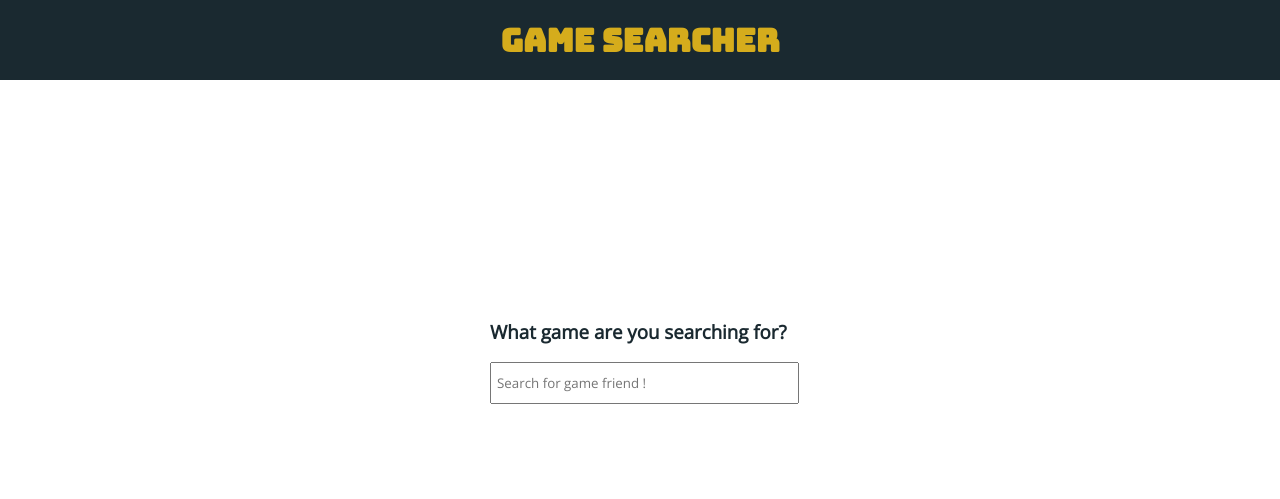
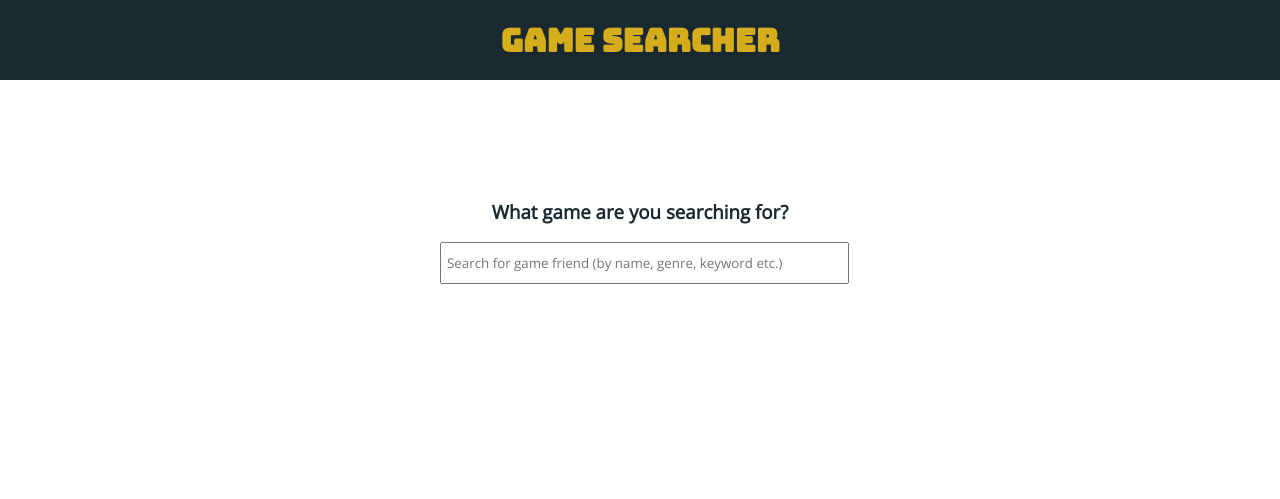
Before and after one commit to ReturnP/GameSearcher, a Flask app: page / in a window 1280 px wide. Shown: the top 499 px of the page. Run offline with Flask 2, Linux system fonts and the light colour scheme; parts of the project's set-up code (start-up, migrations or seed data) failed here and were passed over; some libraries are stand-ins or nearby versions.

Commit message:
fixed images

```diff
--- a/src/static/gIndex.css
+++ b/src/static/gIndex.css
@@ -22,6 +22,7 @@
     cursor: pointer;
 }
 h3{
+  text-align: center;
   color:#1A2930;
 }
 h2{
@@ -55,13 +56,18 @@ body {
   text-decoration: none;
   font-size: 12px;
   display: inline;
-  vertical-align: center;
+}
+#results a:hover {
+  text-decoration: underline;
 }
 
 #results li{
   color: black;
   background-color: white;
-  padding: 10px;
+  display: block;
+  height: 70px;
+  line-height: 70px;
+  overflow: hidden;
 }
 #results li:hover{
   background-color: #dddddd;
@@ -70,16 +76,17 @@ body {
   display: inline;
   width: 45px;
   height: 45px;
-  margin-right: 5px;
+  vertical-align: middle;
+  margin: 0 5px;
 }
 .container{
   position: absolute;
-  width: 300px;
+  width: 400px;
   height: 200px;
   z-index: 15;
-  top: 50%;
+  top: 35%;
   left: 50%;
-  margin: -100px 0 0 -150px;
+  margin: -100px 0 0 -200px;
 }
 #sp {
   padding: 10px 0px 10px 5px;
--- a/src/templates/index.html
+++ b/src/templates/index.html
@@ -5,7 +5,7 @@
 		<div class="dropdown">
 			<form>
 
-				<input id="sp" type="text" name="searchPath" placeholder="Search for game friend !" required><br>
+				<input id="sp" type="text" name="searchPath" placeholder="Search for game friend (by name, genre, keyword etc.)" required><br>
 			</form>
 			<div class="dropDownContent">
 				<ul id="results">
```
